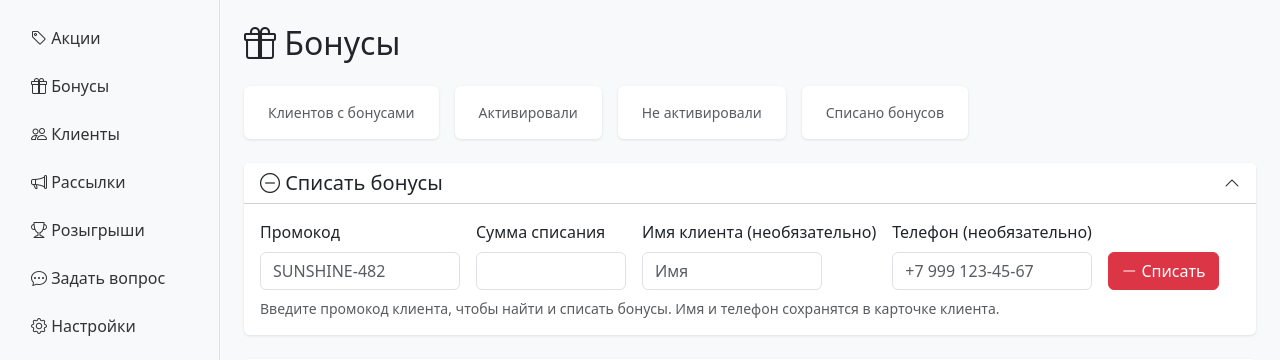
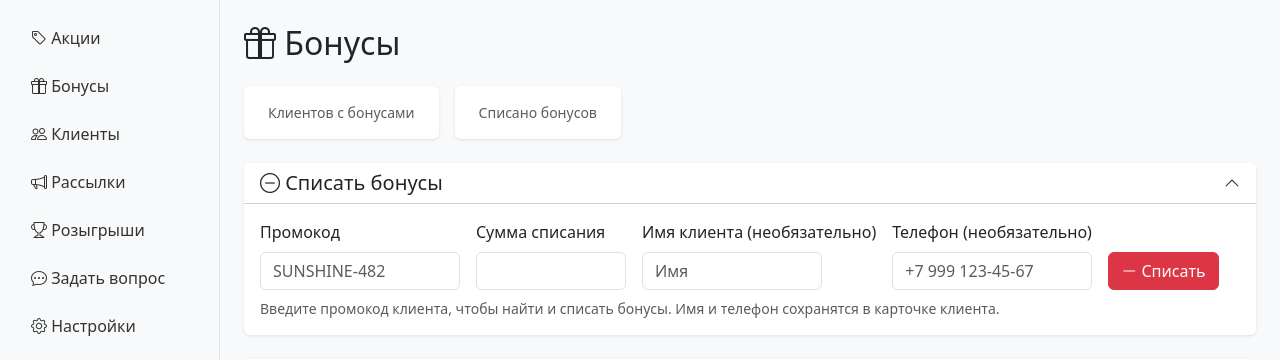
Before and after one commit to CryptoIgor87/masterskaya, a FastAPI app: template web/templates/bonuses.html in a window 1280 px wide. Shown: the part 50-410 px from the top of the page. Run offline with FastAPI, Linux system fonts and the light colour scheme; the template is opened without the code that fills it, so the values that code supplies are empty; the visitor is signed in with stand-in values (Sample User, id 1); parts of the project's set-up code (start-up, migrations or seed data) failed here and were passed over.

Commit message:
Remove activation stats from bonuses page
Co-Authored-By: Claude Opus 4.6 <noreply@anthropic.com>

```diff
--- a/web/templates/bonuses.html
+++ b/web/templates/bonuses.html
@@ -19,18 +19,6 @@
         <div class="card text-center px-4 py-3">
             <div class="fs-3 fw-bold text-info">{{ stats.clients_with_bonuses }}</div>
             <small class="text-muted">Клиентов с бонусами</small>
-        </div>
-    </div>
-    <div class="col-auto">
-        <div class="card text-center px-4 py-3">
-            <div class="fs-3 fw-bold text-success">{{ stats.clients_claimed }}</div>
-            <small class="text-muted">Активировали</small>
-        </div>
-    </div>
-    <div class="col-auto">
-        <div class="card text-center px-4 py-3">
-            <div class="fs-3 fw-bold text-warning">{{ stats.clients_with_bonuses - stats.clients_claimed }}</div>
-            <small class="text-muted">Не активировали</small>
         </div>
     </div>
     <div class="col-auto">
```
